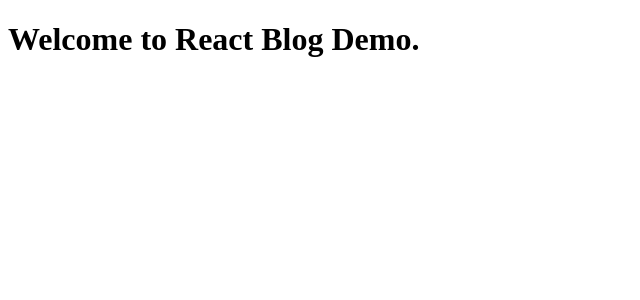
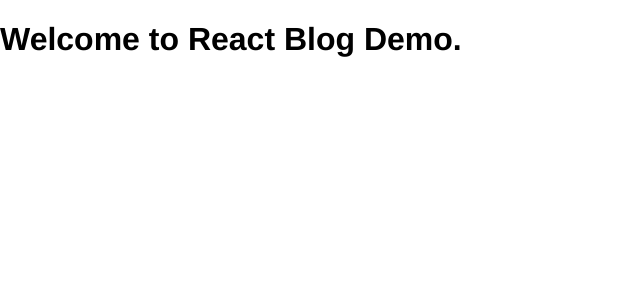
Before and after one commit to danielgynn/react-blog-demo, a React app: page / in a window 1280 px wide. Shown: the top 300 px of the page, without its empty margins (0-640 px from the left). Built offline with nearby package versions, Linux system fonts and the light colour scheme.

Commit message:
Inclusde Sass loaders and import styles

```diff
--- a/app/index.js
+++ b/app/index.js
@@ -1,6 +1,7 @@
 import React from 'react';
 import ReactDOM from 'react-dom';
 import App from './App.jsx';
+import SCSS from './styles/app.scss'
 
 ReactDOM.render(
   <App />, document.getElementById('container')
--- /dev/null
+++ b/app/styles/app.scss
@@ -0,0 +1,5 @@
+html,
+body {
+  margin: 0;
+  font-family: Helvetica, sans-serif;
+}
--- a/package.json
+++ b/package.json
@@ -8,9 +8,13 @@
     "start": "webpack-dev-server"
   },
   "dependencies": {
+    "css-loader": "^0.26.1",
     "html-webpack-plugin": "^2.28.0",
+    "node-sass": "^4.5.0",
     "react": "^15.4.2",
     "react-dom": "^15.4.2",
+    "sass-loader": "^4.1.1",
+    "style-loader": "^0.13.1",
     "webpack": "^2.2.1",
     "webpack-dev-server": "^2.3.0"
   },
--- a/webpack.config.js
+++ b/webpack.config.js
@@ -15,7 +15,8 @@ module.exports = {
   module: {
     loaders: [
       { test: /\.js$/, loader: 'babel-loader', exclude: /node_modules/ },
-      { test: /\.jsx?$/, loader: 'babel-loader', exclude: /node_modules/ }
+      { test: /\.jsx?$/, loader: 'babel-loader', exclude: /node_modules/ },
+      { test: /\.scss$/, loaders: ['style-loader', 'css-loader', 'sass-loader'], exclude: /node_modules/ }
     ]
   },
   plugins: [HtmlWebpackConfig]
```
Also changed, not shown: 1 other file (tests, documents, lock files or other folders).
